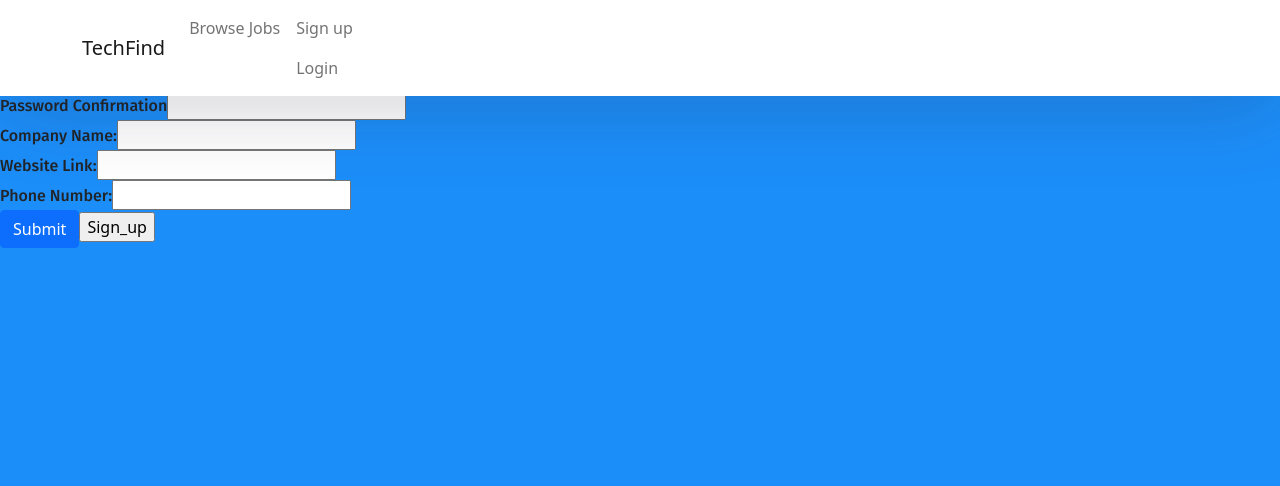
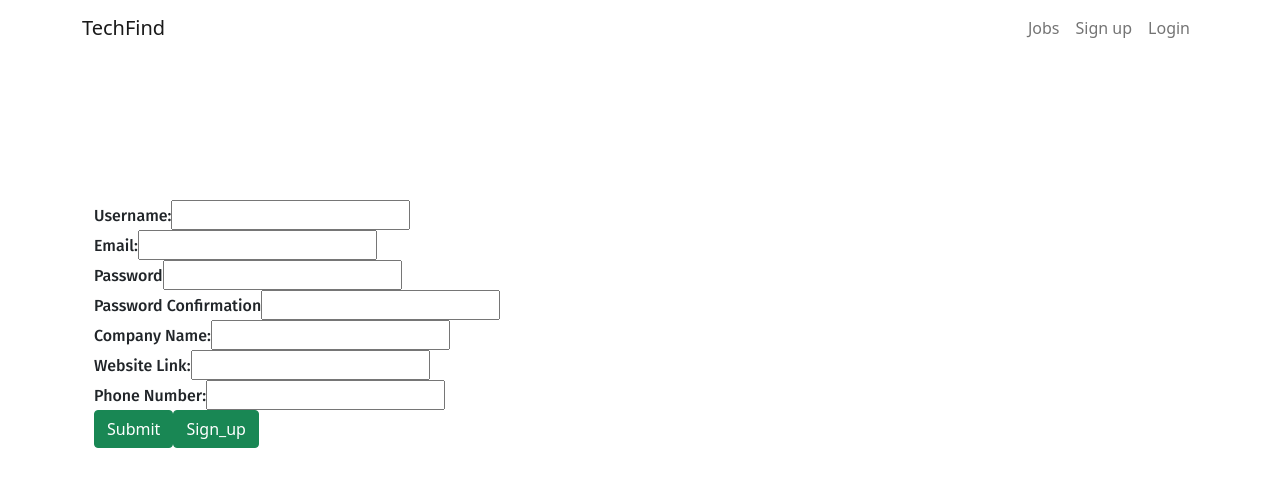
Before and after one commit to BJB-Team/TechFind-Frontend, a React (Create React App) app: page /seekersignup in a window 1280 px wide. Shown: the top 486 px of the page. Built offline with nearby package versions, Linux system fonts and the light colour scheme; no server answers.

Commit message:
added container class and fixed navbar

```diff
--- a/src/components/App.js
+++ b/src/components/App.js
@@ -56,7 +56,7 @@
 
   return (
     <StateContext.Provider value={{ store, dispatch }}>
-    <div>
+    <div className="container">
 
       <BrowserRouter>
           <Navigation />
--- a/src/components/Home.js
+++ b/src/components/Home.js
@@ -7,9 +7,9 @@
   const { loggedInUser } = store
 
   return (
-    <div>
-      <div>
-        <h1>Your search ends</h1>
+    <div className="container">
+      <div className="jumbotron">
+        <h1 className="page-header">Your search ends</h1>
         <h1>Here!</h1>
         <p>TechFind! The number one IT platform for Job seekers and companies looking for the best talent.</p>
 
@@ -18,10 +18,10 @@
         {/* If the user is logged in as a company they should only be able to see 'Find Talent!' */}
 
         {/* If the user is  logged it will take them to job creation else goes to sign up first*/}
-        <Link to = "/seekersignup" > <button>Find Talent!</button> </Link>
+        <Link to = "/seekersignup" > <button className="btn btn-success btn-lg">Find Talent!</button> </Link>
 
         {/*Takes the user to the job listing page doesn't matter if they are logged in or not*/}
-        <Link to = "/job-listings" > <button>Find Your Career!</button></Link>
+        <Link to = "/job-listings" > <button className="btn btn-success btn-lg">Find Your Career!</button></Link>
 
       </div>
     </div>
--- a/src/components/Navigation.js
+++ b/src/components/Navigation.js
@@ -4,7 +4,7 @@
 import "../index.css"
 
 const Navigation = () => {
-  const{ store, dispatch } = useGlobalState()
+  const { store, dispatch } = useGlobalState()
   const { loggedInUser } = store
 
   function logout(e) {
@@ -24,32 +24,35 @@
     <nav className="navbar navbar-expand-lg navbar-light fixed-top">
       <div className="container">
         <Link className="navbar-brand" to={"/"}>TechFind</Link>
-        <div className="collapse navbar-collapse" id="navbarTogglerDemo02">
+        <div className="justify-content-end">
           <ul className="navbar-nav ml-auto">
             <li className="nav-item">
-              <Link className="nav-link" to={"/job-listings"}>Browse Jobs</Link>
+              <Link className="nav-link" to={"/job-listings"}>Jobs</Link>
             </li>
-            <li className="nav-item">
-              {loggedInUser?
+              {loggedInUser ?
                 <>
-                  <Link className="nav-link" to ="/seeker-profile">Profile  </Link>
-                  <Link className="nav-link" to = "/" onClick ={ logout }>Logout</Link>
+                  <li className="nav-item">
+                    <Link className="nav-link" to ="/seeker-profile">Profile</Link>
+                  </li>
+                  <li className="nav-item">
+                    <Link className="nav-link" to = "/" onClick ={ logout }>Logout</Link>
+                  </li>
                 </>
                 :
                 <>
-                  <Link className="nav-link" to ="/signup">Sign up </Link>
-                  <Link className="nav-link" to ="/login">Login </Link>
+                  <li className="nav-item">
+                    <Link className="nav-link" to ="/signup">Sign up</Link>
+                  </li>
+                  <li className="nav-item">
+                    <Link className="nav-link" to ="/login">Login</Link>
+                  </li>
                 </>
               }
-            </li>
           </ul>
         </div>
       </div>
+
     </nav>
-
-
-
-
   )
 }
 export default Navigation;
--- a/src/components/SeekerSignUp.js
+++ b/src/components/SeekerSignUp.js
@@ -65,7 +65,7 @@
     }
 
         return (
-            <div>
+            <div className="container">
                 {/* <h1>Return the name of the page like from the routes video</h1> */}
                 <form onSubmit={handleSubmit}>
 
@@ -98,8 +98,8 @@
                     <input type="number" name="phone" id="phone" value={FormState.phone} onChange={handleFormState}/>
                 </div>
 
-                <button type="submit" className="btn btn-primary btn-block" value="Sign_up">Submit</button>
-                <input type="submit" value="Sign_up" />
+                <button type="submit" className="btn btn-success btn-block" value="Sign_up">Submit</button>
+                <input type="submit" value="Sign_up" className="btn btn-success btn-block"/>
 
                 </form>
             </div>
--- a/src/index.css
+++ b/src/index.css
@@ -5,11 +5,12 @@
 }
 
 body {
-  background: #1C8EF9 !important;
+  background: #1C8EF9;
   min-height: 100vh;
   display: flex;
   font-weight: 400;
   font-family: 'Fira Sans', sans-serif;
+  padding-top: 200px;
 }
 
 h1,h2,h3,h4,h5,h6,label,span {
@@ -22,7 +23,6 @@
   height: 100%;
 }
 
-.navbar-light {
-  background-color: #ffffff;
-  box-shadow: 0px 14px 80px rgba(34, 35, 58, 0.2);
+.btn-success {
+  color: #39FF14;
 }
```
Also changed, not shown: src/components/Aside.js (added, +10 -0 lines).
